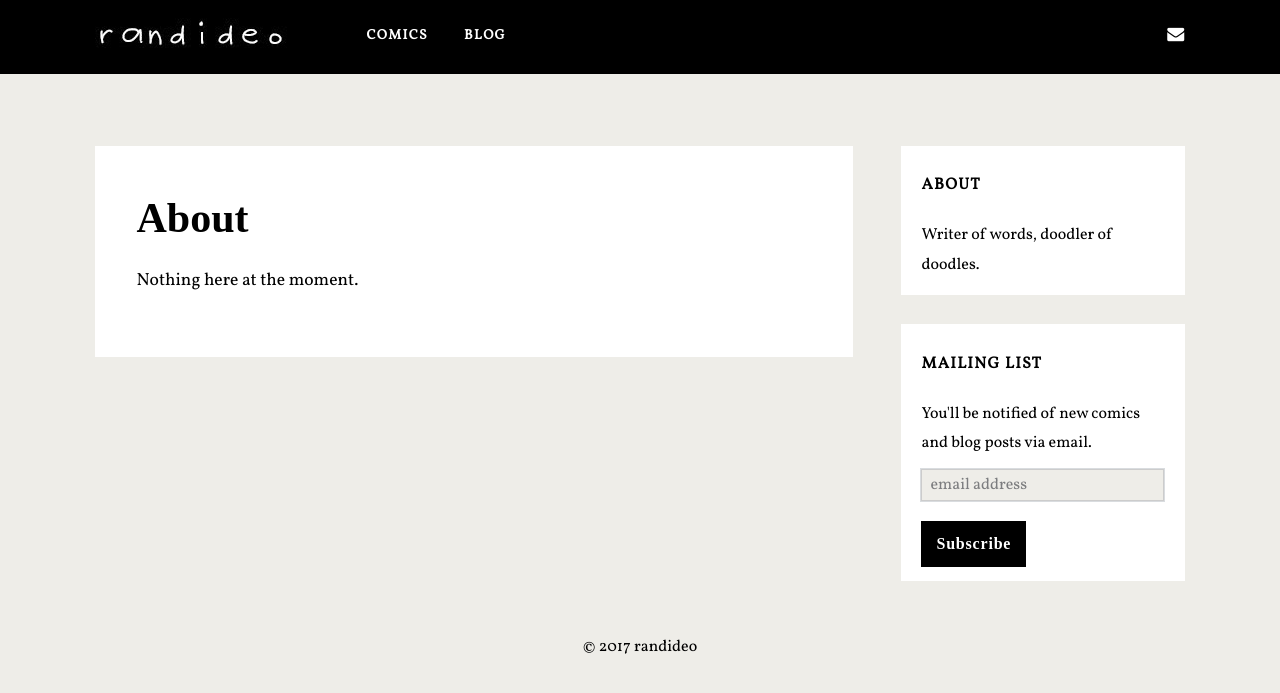
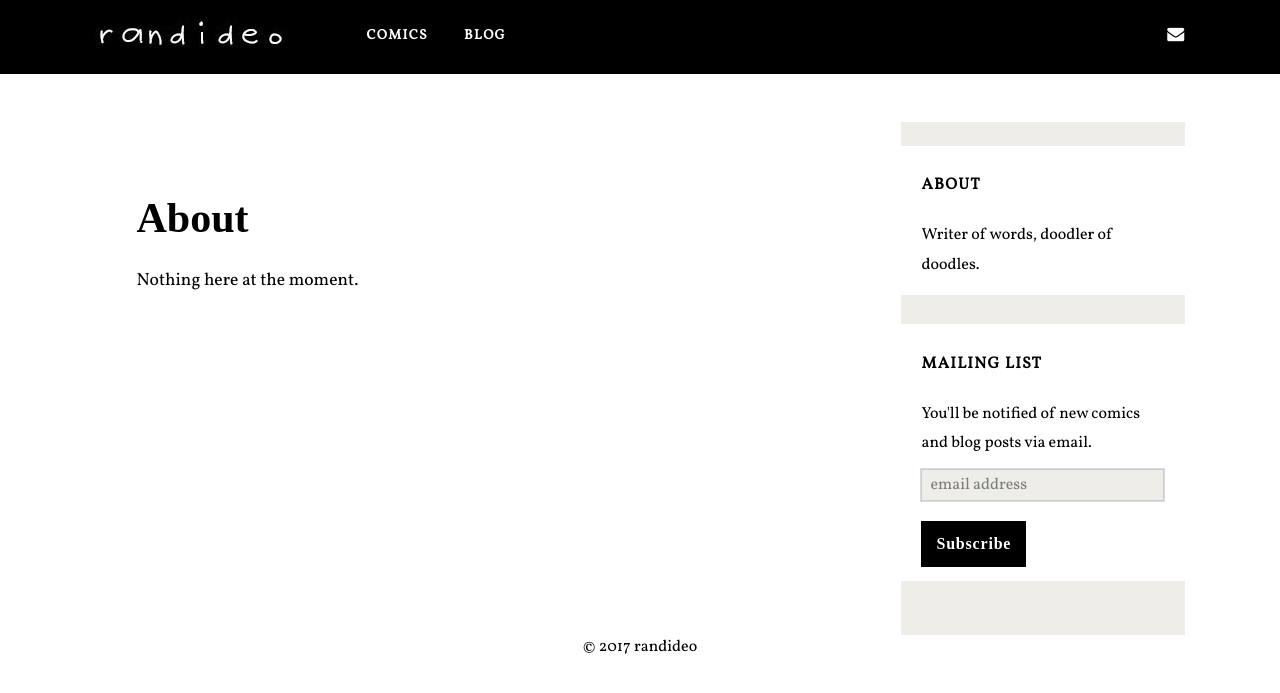
Before and after one commit to randideo/randideo.github.io, a Jekyll site: the page built from about.md, in a window 1280 px wide. Shown: the top 693 px of the page. Built offline with Jekyll 4.4.1, drawn with Linux system fonts in a browser that asks for light colours; nearby versions of some CDN libraries; some web fonts are replaced; comment, search, counter and statistics services are not loaded.

Commit message:
Update style.css

```diff
--- a/css/style.css
+++ b/css/style.css
@@ -28,7 +28,7 @@ margin: 0;
 padding: 0;
 font-family: Vollkorn;
 line-height: 1.5;
-background: #eeede8;
+background: #fff;
 -webkit-font-smoothing: antialiased;
 word-wrap: break-word;
 -ms-word-wrap: break-word;
```
